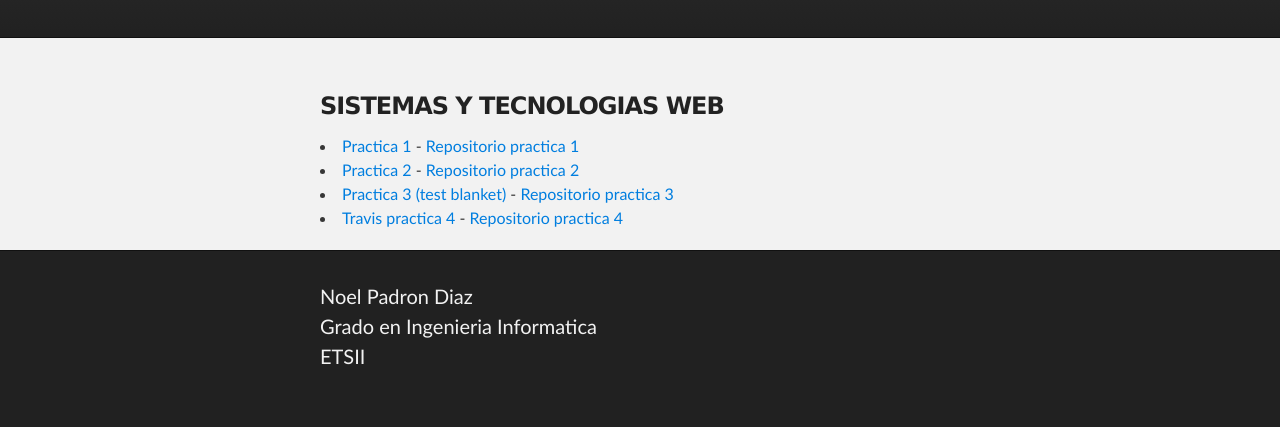
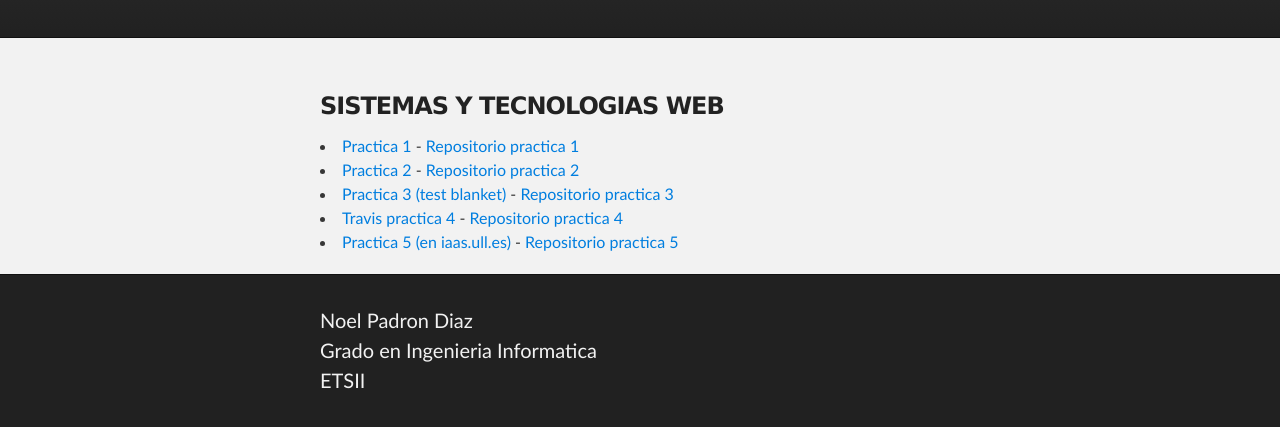
Before and after one commit to alu0100713435/alu0100713435.github.io, a plain HTML site: page index.html in a window 1280 px wide. Shown: the part 199-626 px from the top of the page. Drawn offline with Linux system fonts and the light colour scheme.

Commit message:
Practica 5

```diff
--- a/index.html
+++ b/index.html
@@ -32,6 +32,7 @@
         <li><a href="STW_P2/index.html">Practica 2</a> - <a href="https://github.com/alu0100713435/STW_P2">Repositorio practica 2</a></li>
         <li><a href="STW_P3/test/test_blanket.html">Practica 3 (test blanket)</a> - <a href="https://github.com/alu0100713435/STW_P3">Repositorio practica 3</a></li>
         <li><a href="https://travis-ci.org/alu0100713435/STW_P4">Travis practica 4</a> - <a href="https://github.com/alu0100713435/STW_P4">Repositorio practica 4</a></li>
+        <li><a href="http://10.6.128.79:8080/index.html">Practica 5 (en iaas.ull.es)</a> - <a href="https://github.com/alu0100713435/STW_P2">Repositorio practica 5</a></li>
       </section>
     </div>
 
```
